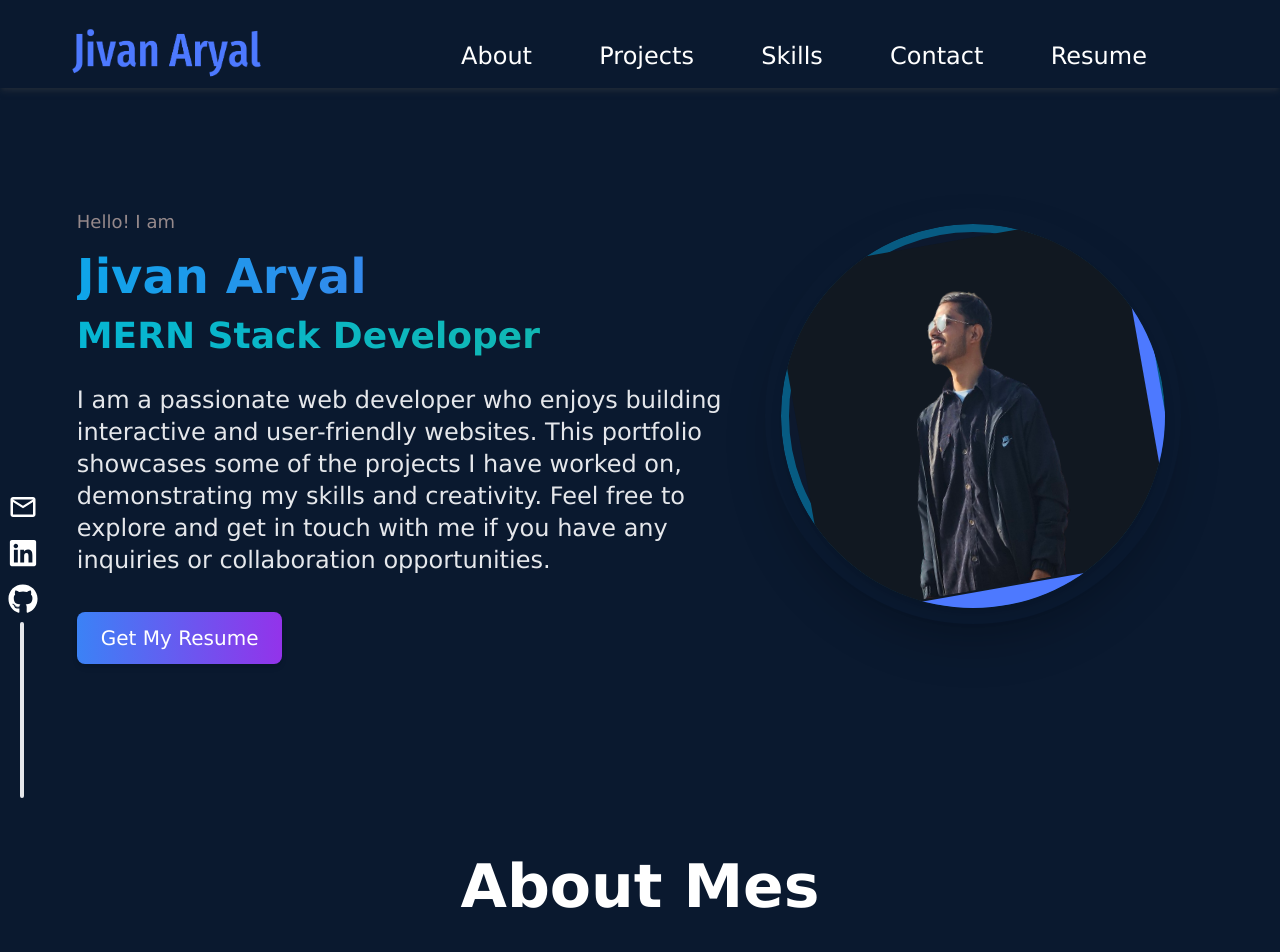
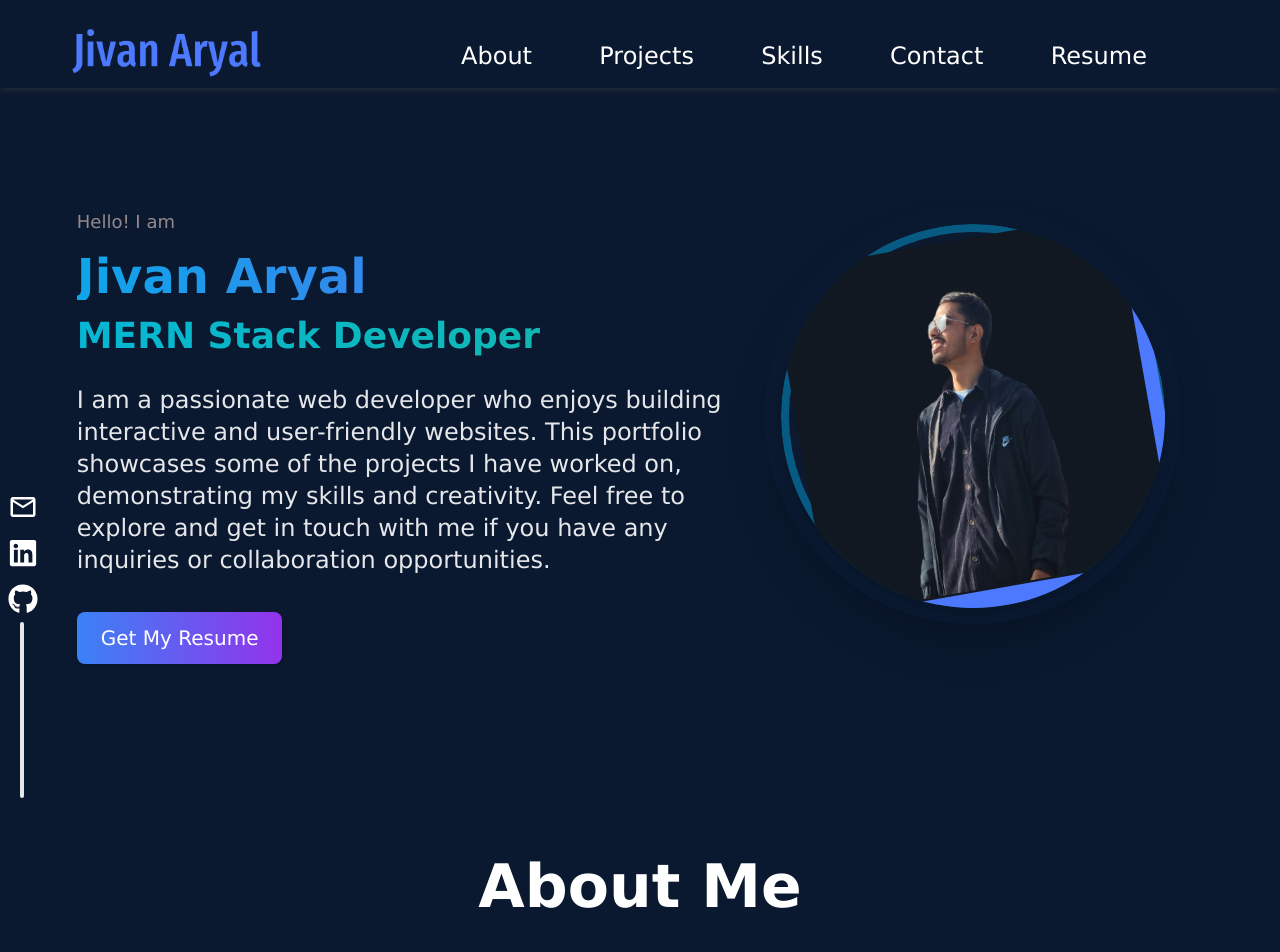
Before and after one commit to jivanaryal/profile, a React (Vite) app: page / in a window 1280 px wide. Shown: the top 952 px of the page. Built offline with nearby package versions, Linux system fonts and the light colour scheme.

Commit message:
basic changes

```diff
--- a/src/components/Pages/About.jsx
+++ b/src/components/Pages/About.jsx
@@ -37,7 +37,7 @@ const About = () => {
         className="text-center pt-6 text-4xl md:text-6xl font-extrabold pb-10 ext-transparent animate-gradient"
         variants={itemVariants}
       >
-        About Mes
+        About Me
       </motion.h1>
 
       {/* Content Container */}
```
